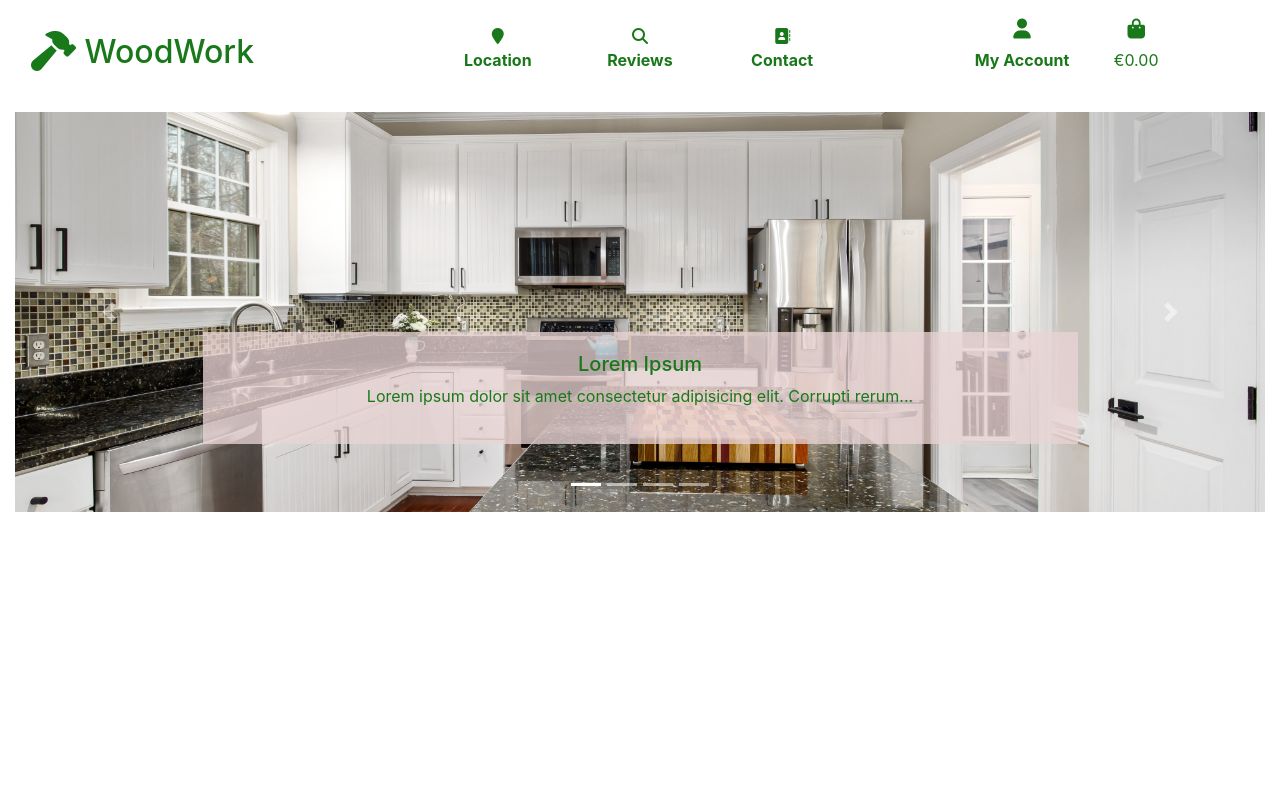
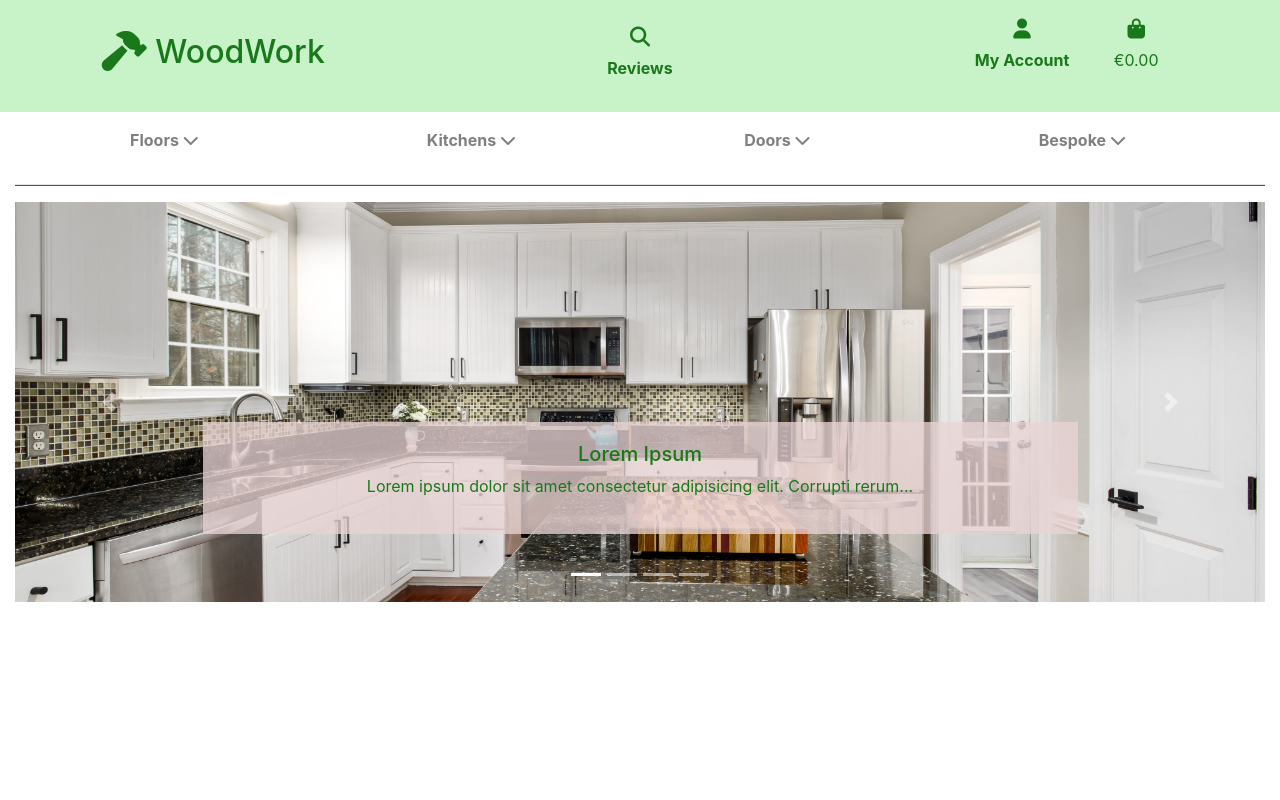
Before and after one commit to juliandunne1234/woodwork, a Django app: page / in a window 1280 px wide. Run offline with Django 3.2, Linux system fonts and the light colour scheme; some libraries are stand-ins or nearby versions.

Commit message:
added mobile header and main navbar

```diff
--- a/static/css/base.css
+++ b/static/css/base.css
@@ -1,13 +1,72 @@
+html {
+    height: 100%;
+}
+
+.header-rule {
+    border-bottom: 1px solid rgb(25, 120, 25) !important;
+}
+
 img {
     height: 400px;
     object-fit: cover;
     object-position: center;
   }
 
+/* from Bulma */
+.icon {
+    align-items: center;
+    display: inline-flex;
+    justify-content: center;
+    height: 1.5rem;
+    width: 1.5rem;
+}
+
+.logo-font:hover {
+    color: rgb(25, 120, 25) !important;
+}
+
 .carousel-caption {
     background-color: rgba(233, 212, 212, 0.77);
 }
 
 .text-green {
-    color: rgb(25, 120, 25);
+    color: rgb(25, 120, 25) !important;
 }
+
+.bg-light-green {
+    background-color: rgb(200, 242, 200) !important;
+}
+
+.shop-now-button {
+    background: rgb(25, 120, 25);
+    color: white;
+    min-width: 260px;
+}
+
+.btn-green {
+    background: rgb(25, 120, 25);
+    color: white;
+}
+
+.shop-now-button:hover,
+.shop-now-button:active,
+.shop-now-button:focus,
+.btn-green:hover,
+.btn-green:active,
+.btn-green:focus {
+    background: rgb(25, 120, 25);
+    color: white;
+}
+
+.border-green {
+    border: 1px solid rgb(25, 120, 25) !important;
+}
+
+/* -------------------------------- Media Queries */
+
+/* only on medium and down */
+@media (max-width: 992px) {
+    .mobile-bg-color {
+        background-color: rgb(200, 242, 200) !important;
+    }
+  }
--- a/templates/base.html
+++ b/templates/base.html
@@ -43,30 +43,18 @@
 
 <body>
     <header class="container-fluid">
-        <div class="row">
-            <div class="col-4 my-auto py-1 py-lg-0 text-center text-lg-left">
+        <div id="topnav" class="row d-none d-lg-flex bg-light-green">
+            <div class="col-4 my-auto py-1 py-lg-0 text-center">
                 <a href="{% url 'home' %}" class="nav-link main-logo-link">
                     <h2 class="logo-font text-green"><i class="fas fa-hammer fa-lg"></i> WoodWork</h2>
                 </a>
             </div>
             <div class="col-4 my-auto py-1 py-lg-0">
                 <div class="row">
-                    <div class="col-4">
+                    <div class="col-12">
                         <a class="nav-link text-center text-green" href="#">
-                            <i class="fas fa-map-marker"></i>
-                            <p><strong>Location</strong></p>
-                        </a>
-                    </div>
-                    <div class="col-4">
-                        <a class="nav-link text-center text-green" href="#">
-                            <i class="fas fa-search"></i>
+                            <div class="my-2"><i class="fas fa-search fa-lg"></i></div>
                             <p><strong>Reviews</strong></p>
-                        </a>
-                    </div>
-                    <div class="col-4">
-                        <a class="nav-link text-center text-green" href="#">
-                            <i class="fas fa-address-book"></i>
-                            <p><strong>Contact</strong></p>
                         </a>
                     </div>
                 </div>
@@ -83,16 +71,16 @@
                         </a>
                         <div class="dropdown-menu" aria-labelledby="user-options">
                             {% if request.user.is_authenticated %}
-                                <a href="#" class="dropdown-item">My Profile</a>
-                                <a href="#" class="dropdown-item">Logout</a>
+                            <a href="#" class="dropdown-item">My Profile</a>
+                            <a href="{% url 'account_logout' %}" class="dropdown-item">Logout</a>
                             {% else %}
-                                <a href="#" class="dropdown-item">Register</a>
-                                <a href="#" class="dropdown-item">Login</a>
+                                <a href="{% url 'account_signup' %}" class="dropdown-item">Register</a>
+                                <a href="{% url 'account_login' %}" class="dropdown-item">Login</a>
                             {% endif %}
                         </div>
                     </li>
                     <li class="list-inline-item">
-                        <a href="" class="{% if grand_total %}text-info font-weight-bold{% else %}text-green{% endif %} nav-link">
+                        <a href="#" class="{% if grand_total %}text-info font-weight-bold{% else %}text-green{% endif %} nav-link">
                             <div class="text-center my-2">
                                 <div class="my-2"><i class="fas fa-shopping-bag fa-lg"></i></div>
                                 <p>
@@ -108,6 +96,16 @@
                 </ul>
             </div>
         </div>
+        <div class="row mobile-bg-color">
+            <nav class="navbar navbar-expand-lg navbar-light w-100">
+                <button class="navbar-toggler" type="button" data-toggle="collapse" data-target="#main-nav" aria-controls="main-nav" aria-expanded="false" aria-label="Toggle navigation">
+                  <span class="navbar-toggler-icon"></span>
+                </button>
+                {% include 'includes/mobile-top-header.html' %}
+                {% include 'includes/main-nav.html' %}
+            </nav>
+        </div>
+        <hr class="header-rule">
     </header>
 
     {% if messages %}
--- /dev/null
+++ b/templates/includes/main-nav.html
@@ -0,0 +1,50 @@
+<div id="main-nav" class="collapse navbar-collapse">
+    <ul class="navbar-nav w-100 justify-content-around">
+        <li class="nav-item dropdown">
+            <a class="logo-font font-weight-bold nav-link text-black mr-5" href="#" id="all-products-link"
+                data-toggle="dropdown" aria-haspopup="true" aria-expanded="false">
+                Floors <i class="fas fa-chevron-down"></i>
+            </a>
+            <div class="dropdown-menu border-0" aria-labelledby="all-products-link">
+                <a href="" class="dropdown-item">Laminate</a>
+                <a href="" class="dropdown-item ">Solid</a>
+            </div>
+        </li>
+        <li class="nav-item dropdown">
+            <a class="logo-font font-weight-bold nav-link text-black mr-5" href="#" id="all-products-link"
+                data-toggle="dropdown" aria-haspopup="true" aria-expanded="false">
+                Kitchens <i class="fas fa-chevron-down"></i>
+            </a>
+            <div class="dropdown-menu border-0" aria-labelledby="all-products-link">
+                <a href="" class="dropdown-item">Traditional</a>
+                <a href="" class="dropdown-item ">Modern</a>
+            </div>
+        </li>
+        <li class="nav-item dropdown">
+            <a class="logo-font font-weight-bold nav-link text-black mr-5" href="#" id="all-products-link"
+                data-toggle="dropdown" aria-haspopup="true" aria-expanded="false">
+                Doors <i class="fas fa-chevron-down"></i>
+            </a>
+            <div class="dropdown-menu border-0" aria-labelledby="all-products-link">
+                <a href="" class="dropdown-item">Models</a>
+                <a href="" class="dropdown-item ">Finishes</a>
+            </div>
+        </li>
+        <li class="nav-item dropdown">
+            <a class="logo-font font-weight-bold nav-link text-black mr-5" href="#" id="all-products-link"
+                data-toggle="dropdown" aria-haspopup="true" aria-expanded="false">
+                Bespoke <i class="fas fa-chevron-down"></i>
+            </a>
+            <div class="dropdown-menu border-0" aria-labelledby="all-products-link">
+                <a href="" class="dropdown-item">Radiator Covers</a>
+                <a href="" class="dropdown-item ">Hidden Shelves</a>
+            </div>
+        </li>
+        <li class="nav-item dropdown d-lg-none">
+            <a class="logo-font font-weight-bold nav-link text-black mr-5" href="#" id="all-products-link"
+                data-toggle="dropdown" aria-haspopup="true" aria-expanded="false">
+                Reviews
+            </a>
+        </li>
+    </ul>
+</div>
--- /dev/null
+++ b/templates/includes/mobile-top-header.html
@@ -0,0 +1,41 @@
+<li class="list-inline-item dropdown">
+    <a class="nav-link d-block d-lg-none" href="{% url 'home' %}" id="user-options" data-toggle="dropdown" aria-haspopup="true"
+        aria-expanded="false">
+        <div class="text-center text-green">
+            <div class="my-2"><i class="fas fa-home fa-lg"></i></div>
+            <p><strong>Home</strong></p>
+        </div>
+    </a>
+</li>
+<li class="list-inline-item dropdown">
+    <a class="nav-link d-block d-lg-none" href="#" id="user-options" data-toggle="dropdown" aria-haspopup="true"
+        aria-expanded="false">
+        <div class="text-center text-green">
+            <div class="my-2"><i class="fas fa-user fa-lg"></i></div>
+            <p><strong>My Account</strong></p>
+        </div>
+    </a>
+    <div class="dropdown-menu" aria-labelledby="user-options">
+        {% if request.user.is_authenticated %}
+            <a href="#" class="dropdown-item">My Profile</a>
+            <a href="{% url 'account_logout' %}" class="dropdown-item">Logout</a>
+        {% else %}
+            <a href="{% url 'account_signup' %}" class="dropdown-item">Register</a>
+            <a href="{% url 'account_login' %}" class="dropdown-item">Login</a>
+        {% endif %}
+    </div>
+</li>
+<li class="list-inline-item">
+    <a href="" class="{% if grand_total %}text-info font-weight-bold{% else %}text-green{% endif %} nav-link d-block d-lg-none">
+        <div class="text-center my-2">
+            <div class="my-2"><i class="fas fa-shopping-bag fa-lg"></i></div>
+            <p>
+                {% if grand_total %}
+                    ${{ grand_total_total|floatformat:2 }}
+                {% else %}
+                    €0.00
+                {% endif %}
+            </p>
+        </div>
+    </a>
+</li>
```
